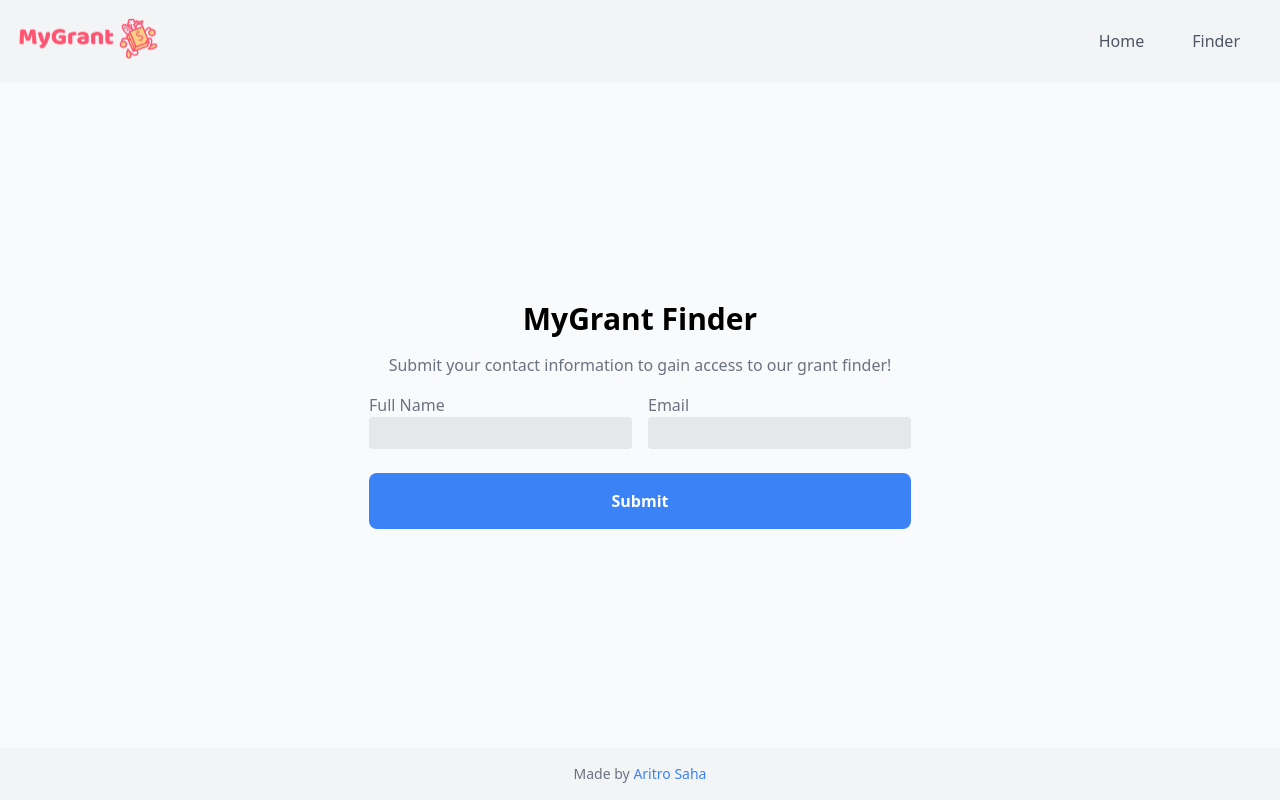
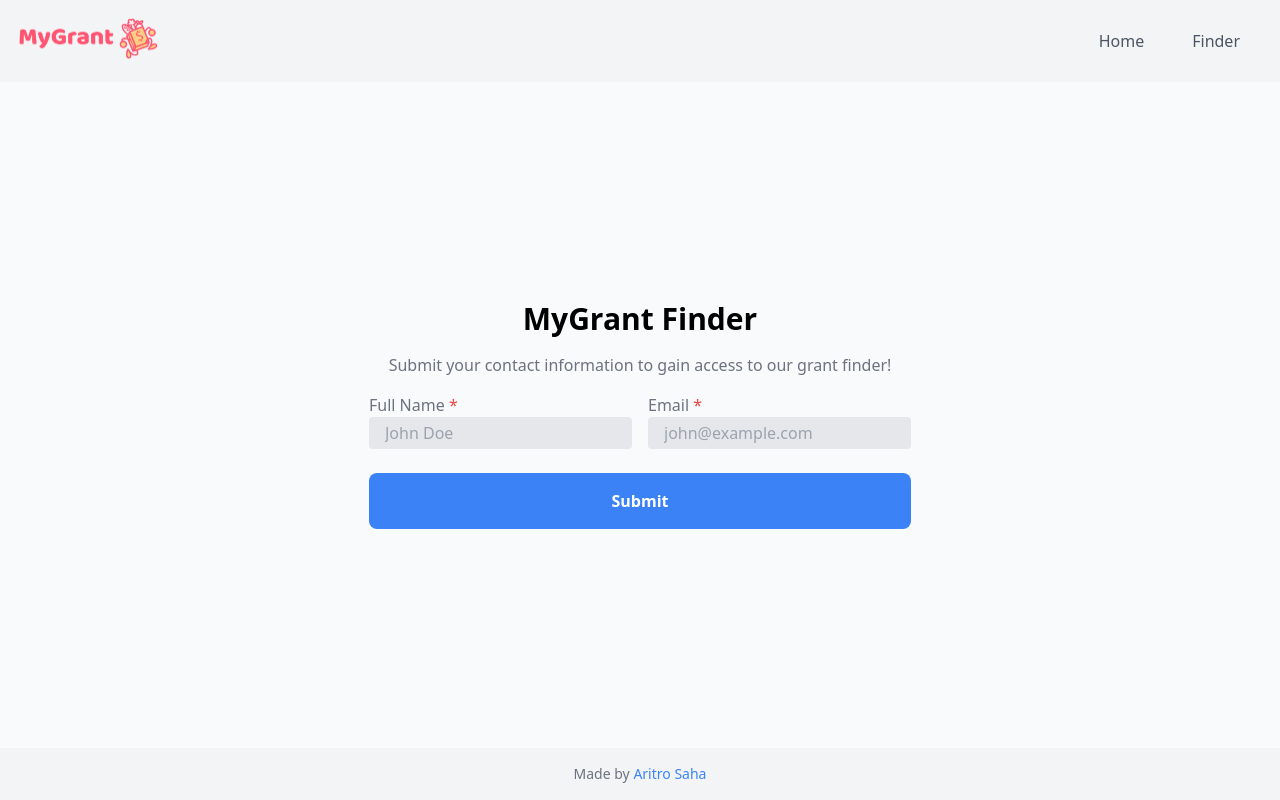
Before and after one commit to AritroSaha10/mygrant-finder, a Next.js app: page / in a window 1280 px wide. Built offline with nearby package versions, Linux system fonts and the light colour scheme; no server answers; what react-instantsearch-core, react-instantsearch-dom would draw is missing.

Commit message:
fix: fixed netlify form?

```diff
--- a/pages/index.tsx
+++ b/pages/index.tsx
@@ -27,8 +27,7 @@ export default function Home() {
   const [submitted, setSubmitted] = useState(false);
 
   const handleFormSubmit = async (e: React.FormEvent<HTMLFormElement>) => {
-    console.log(name);
-    console.log(email);
+    e.preventDefault();
 
     const data = {
       name,
@@ -39,7 +38,7 @@ export default function Home() {
       await fetch("/", {
         method: "POST",
         headers: { "Content-Type": "application/x-www-form-urlencoded" },
-        body: encode({ "form-name": "contact", ...data })
+        body: encode({ "form-name": "contact-info", ...data })
       });
     } catch (e) {
       console.log(e);
@@ -64,15 +63,16 @@ export default function Home() {
         <div className="flex flex-col flex-grow justify-center items-center gap-4 p-10 min-w-screen">
           <h1 className="text-3xl font-bold">MyGrant Finder</h1>
           <p className="text-md text-gray-500">Submit your contact information to gain access to our grant finder!</p>
-          <form onSubmit={handleFormSubmit} className="flex flex-col gap-6" data-netlify="true" method="POST" name="contact-info">
-            <input type="hidden" name="form-name" value="contact-info" />
+
+          <form onSubmit={handleFormSubmit} className="flex flex-col gap-6">
             <div className="flex flex-col lg:flex-row gap-4">
               <div className="flex flex-col">
                 <label htmlFor="fullName">
                   <span className="text-md text-gray-500">
-                    Full Name {/* <span className="text-red-500"> *</span> */}
+                    Full Name <span className="text-red-500"> *</span>
                   </span>
                 </label>
+
                 <input
                   type="text"
                   id="fullName"
@@ -81,13 +81,14 @@ export default function Home() {
                   value={name}
                   onChange={(e) => setName(e.target.value)}
                   name="name"
+                  placeholder="John Doe"
                 />
               </div>
 
               <div className="flex flex-col">
                 <label htmlFor="email">
                   <span className="text-md text-gray-500">
-                    Email {/* <span className="text-red-500"> *</span> */}
+                    Email <span className="text-red-500"> *</span>
                   </span>
                 </label>
 
@@ -99,6 +100,7 @@ export default function Home() {
                   value={email}
                   onChange={(e) => setEmail(e.target.value)}
                   name="email"
+                  placeholder="john@example.com"
                 />
               </div>
             </div>
```
